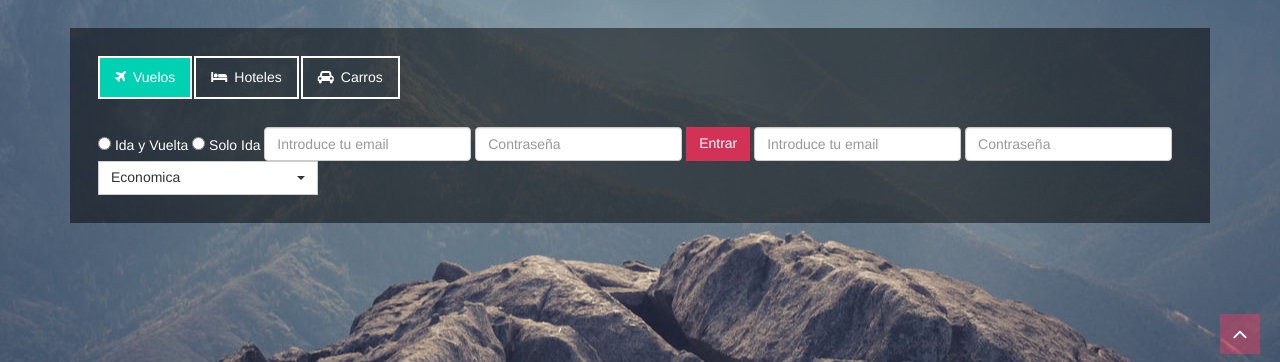
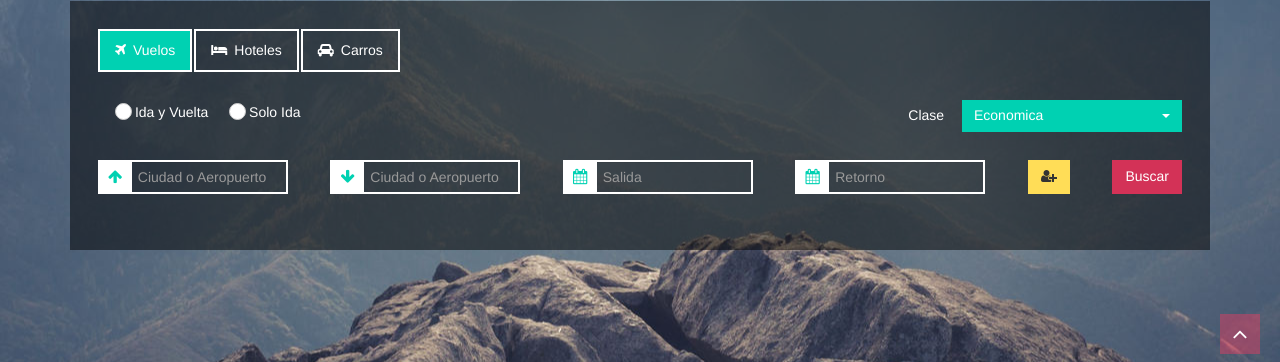
Before and after one commit to josesantana-design/expe, a website: page index.html in a window 1280 px wide. Shown: the part 438-800 px from the top of the page. Drawn offline with nearby package versions, Linux system fonts and the light colour scheme.

Commit message:
BOTON SELECT

```diff
--- a/assets/stylesheets/_reset-bootstrap.scss
+++ b/assets/stylesheets/_reset-bootstrap.scss
@@ -41,3 +41,46 @@ li {
     color: #fff;
     background-color: $color-one;
 }
+
+
+.select-group {
+  label {
+    margin-right: 1em;
+    font-weight: 400;
+  }
+}
+.btn-group.bootstrap-select {
+    width: 120px;
+}
+
+button.btn.dropdown-toggle.btn-default {
+  background: $color-one;
+  border: 0;
+  color: white;
+  &:active,
+  &:hover {
+    background: $color-one;
+    color: white;
+  }
+}
+
+.dropdown-menu {
+    min-width: 160px;
+    background-color: #fff;
+    border: 0;
+    border-radius: 0;
+    -webkit-box-shadow: 0 6px 12px rgba(0, 0, 0, 0.175);
+    box-shadow: 0 6px 12px rgba(0, 0, 0, 0.175);
+    padding: 0;
+}
+
+.bootstrap-select.btn-group .dropdown-menu li:focus {
+    outline: none;
+}
+
+.bootstrap-select.btn-group .dropdown-menu li a {
+    padding: 1em;
+    &:focus {
+      outline: none;
+    }
+}
--- a/assets/stylesheets/_variables-site.scss
+++ b/assets/stylesheets/_variables-site.scss
@@ -32,6 +32,9 @@ $color-three:       #FFDD57; // Amarillo Flat
 
 .btn-three {
   background-color: $color-three;
+  i {
+    margin-right: 0 !important;
+  }
 }
 
 .btn-travel {
--- /dev/null
+++ b/assets/stylesheets/css/bootstrap-radio.css
@@ -0,0 +1,63 @@
+.radio {
+    padding-left: 20px; }
+.radio label {
+    display: inline-block;
+    position: relative;
+    padding-left: 5px; }
+.radio label::before {
+    content: "";
+    display: inline-block;
+    position: absolute;
+    width: 17px;
+    height: 17px;
+    left: 0;
+    margin-left: -20px;
+    border: 1px solid #cccccc;
+    border-radius: 50%;
+    background-color: #fff;
+    -webkit-transition: border 0.15s ease-in-out;
+    -o-transition: border 0.15s ease-in-out;
+    transition: border 0.15s ease-in-out; }
+.radio label::after {
+    display: inline-block;
+    position: absolute;
+    content: " ";
+    width: 11px;
+    height: 11px;
+    left: 3px;
+    top: 3px;
+    margin-left: -20px;
+    border-radius: 50%;
+    background-color: #555555;
+    -webkit-transform: scale(0, 0);
+    -ms-transform: scale(0, 0);
+    -o-transform: scale(0, 0);
+    transform: scale(0, 0);
+    -webkit-transition: -webkit-transform 0.1s cubic-bezier(0.8, -0.33, 0.2, 1.33);
+    -moz-transition: -moz-transform 0.1s cubic-bezier(0.8, -0.33, 0.2, 1.33);
+    -o-transition: -o-transform 0.1s cubic-bezier(0.8, -0.33, 0.2, 1.33);
+    transition: transform 0.1s cubic-bezier(0.8, -0.33, 0.2, 1.33); }
+.radio input[type="radio"] {
+    opacity: 0; }
+.radio input[type="radio"]:focus + label::before {
+    outline: thin dotted;
+    outline: 5px auto -webkit-focus-ring-color;
+    outline-offset: -2px; }
+.radio input[type="radio"]:checked + label::after {
+    -webkit-transform: scale(1, 1);
+    -ms-transform: scale(1, 1);
+    -o-transform: scale(1, 1);
+    transform: scale(1, 1); }
+.radio input[type="radio"]:disabled + label {
+    opacity: 0.65; }
+.radio input[type="radio"]:disabled + label::before {
+    cursor: not-allowed; }
+.radio.radio-inline {
+    margin-top: 0; }
+
+.radio-primary input[type="radio"] + label::after {
+    background-color: #00D1B2; }
+.radio-primary input[type="radio"]:checked + label::before {
+    border-color: #00D1B2;}
+.radio-primary input[type="radio"]:checked + label::after {
+    background-color: #00D1B2; }
--- a/assets/stylesheets/main.scss
+++ b/assets/stylesheets/main.scss
@@ -105,6 +105,42 @@ p {
 
 	.form-inline {
 		margin-top: 2em;
+	}
+
+	.form-content {
+		display: flex;
+		justify-content: space-between;
+		margin-bottom: 2em;
+	}
+
+	.form-group {
+		position: relative;
+		span {
+			position: absolute;
+			top: 2px;
+			left: 0;
+			color: $color-one;
+			background-color: white;
+			width: 34px;
+			height: 30px;
+			font-size: 1.1em;
+			padding: 7px 10px;
+		}
+	}
+
+	.form-control {
+		&.site-input {
+			color: #fff;
+			background-color: transparent;
+			border: 2px solid #fff;
+			border-radius: 0;
+			position: relative;
+			padding-left: 2.7em;
+			width: 190px;
+			&:focus {
+				box-shadow: inset 0 1px 1px rgba(0, 0, 0, 0.075), 0 0 5px rgba(0, 209, 178, 0.55);
+			}
+		}
 	}
 }
 
--- a/index.html
+++ b/index.html
@@ -3,8 +3,9 @@
 <head>
 	<meta charset="UTF-8">
 	<title>Experincias Bootstrap</title>
-	<link rel="stylesheet" href="https://maxcdn.bootstrapcdn.com/bootstrap/3.3.7/css/bootstrap.min.css">
+	<!-- <link rel="stylesheet" href="https://maxcdn.bootstrapcdn.com/bootstrap/3.3.7/css/bootstrap.min.css"> -->
 	<link rel="stylesheet" href="assets/stylesheets/css/bootstrap-select.min.css">
+	<link rel="stylesheet" href="assets/stylesheets/css/bootstrap-radio.css">
 	<link rel="stylesheet" href="https://maxcdn.bootstrapcdn.com/font-awesome/4.7.0/css/font-awesome.min.css">
 	<link href="https://cdn.rawgit.com/michalsnik/aos/2.1.1/dist/aos.css" rel="stylesheet">
 	<link rel="stylesheet" href="assets/stylesheets/css/main.css">
@@ -103,43 +104,58 @@
 					  <div class="tab-pane active" id="vuelos">
 
 							<form class="form-inline" role="form">
-								<div class="radio">
-									<label>
-										<input type="radio"> Ida y Vuelta
-									</label>
+								<div class="form-content">
+
+									<div class="radios-group">
+										<div class="radio radio-primary">
+					            <input type="radio" id="radio1">
+					            <label for="radio1">Ida y Vuelta</label>
+					        	</div>
+
+										<div class="radio radio-primary">
+											<input type="radio" id="radio2">
+											<label for="radio2">Solo Ida</label>
+										</div>
+
+									</div>
+
+									<div class="select-group">
+										<label for="">Clase</label>
+										<select class="selectpicker">
+											<option>Economica</option>
+											<option>Ejecutiva</option>
+										</select>
+									</div>
+
 								</div>
-								<div class="radio">
-									<label>
-										<input type="radio"> Solo Ida
-									</label>
+
+								<div class="form-content">
+
+								  <div class="form-group">
+								    <input type="text" class="form-control site-input" placeholder="Ciudad o Aeropuerto">
+										<span class="fa fa-arrow-up"></span>
+								  </div>
+
+								  <div class="form-group">
+								    <input type="text" class="form-control site-input" placeholder="Ciudad o Aeropuerto">
+										<span class="fa fa-arrow-down"></span>
+								  </div>
+
+								  <div class="form-group">
+								    <input type="text" class="form-control site-input" placeholder="Salida">
+										<span class="fa fa-calendar"></span>
+								  </div>
+
+								  <div class="form-group">
+								    <input type="text" class="form-control site-input" placeholder="Retorno">
+										<span class="fa fa-calendar"></span>
+								  </div>
+
+								  <button type="submit" class="btn btn-three"><i class="fa fa-user-plus"></i></button>
+
+								  <button type="submit" class="btn btn-two">Buscar</button>
+
 								</div>
-							  <div class="form-group">
-							    <label class="sr-only" for="ejemplo_email_2">Email</label>
-							    <input type="email" class="form-control" id="ejemplo_email_2"
-							           placeholder="Introduce tu email">
-							  </div>
-							  <div class="form-group">
-							    <label class="sr-only" for="ejemplo_password_2">Contraseña</label>
-							    <input type="password" class="form-control" id="ejemplo_password_2"
-							           placeholder="Contraseña">
-							  </div>
-							  <button type="submit" class="btn btn-two">Entrar</button>
-								<div class="form-group">
-							    <label class="sr-only" for="ejemplo_email_2">Email</label>
-							    <input type="email" class="form-control" id="ejemplo_email_2"
-							           placeholder="Introduce tu email">
-							  </div>
-							  <div class="form-group">
-							    <label class="sr-only" for="ejemplo_password_2">Contraseña</label>
-							    <input type="password" class="form-control" id="ejemplo_password_2"
-							           placeholder="Contraseña">
-							  </div>
-							  <div class="form-group">
-									<select class="selectpicker">
-									  <option>Economica</option>
-									  <option>Otra</option>
-									</select>
-							  </div>
 							</form>
 
 						</div>
```
Also changed, not shown: assets/stylesheets/css/main.css.
